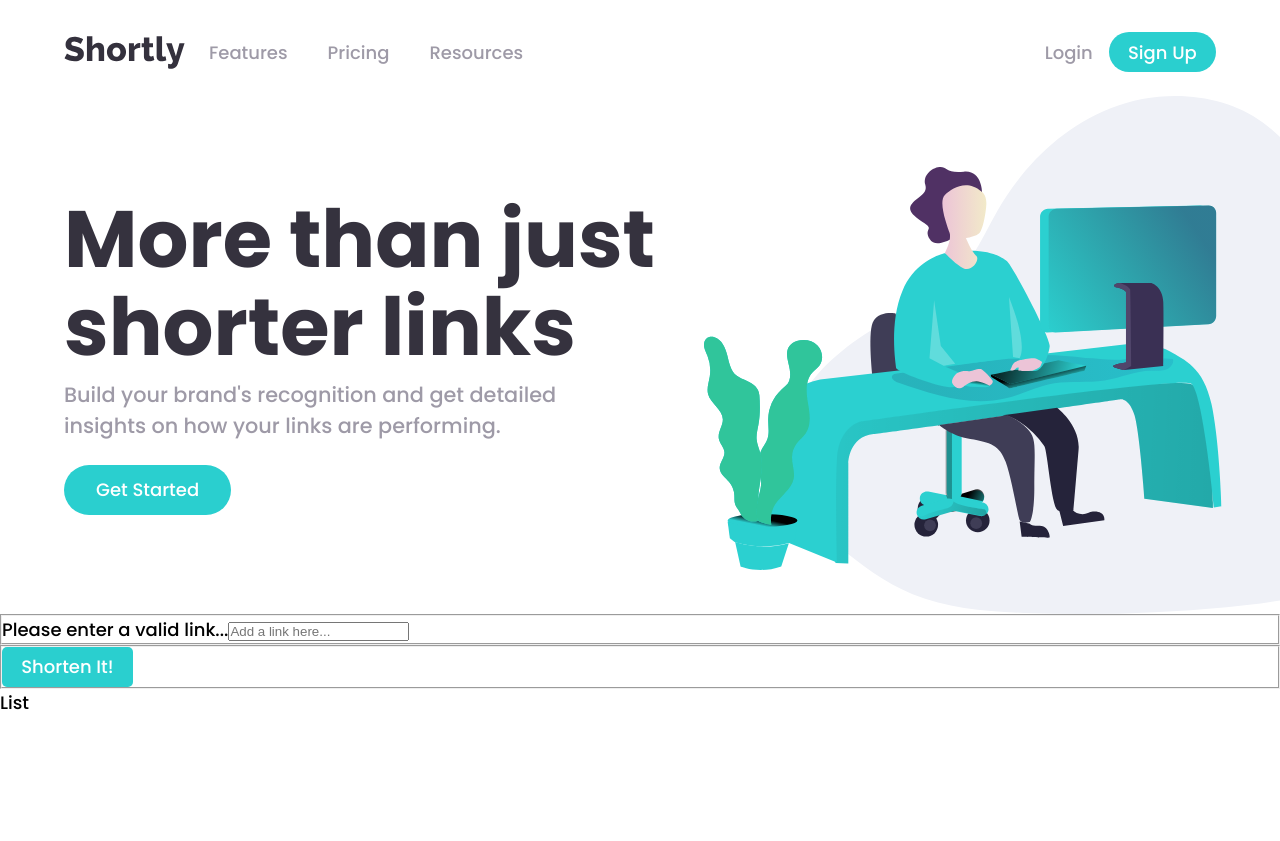
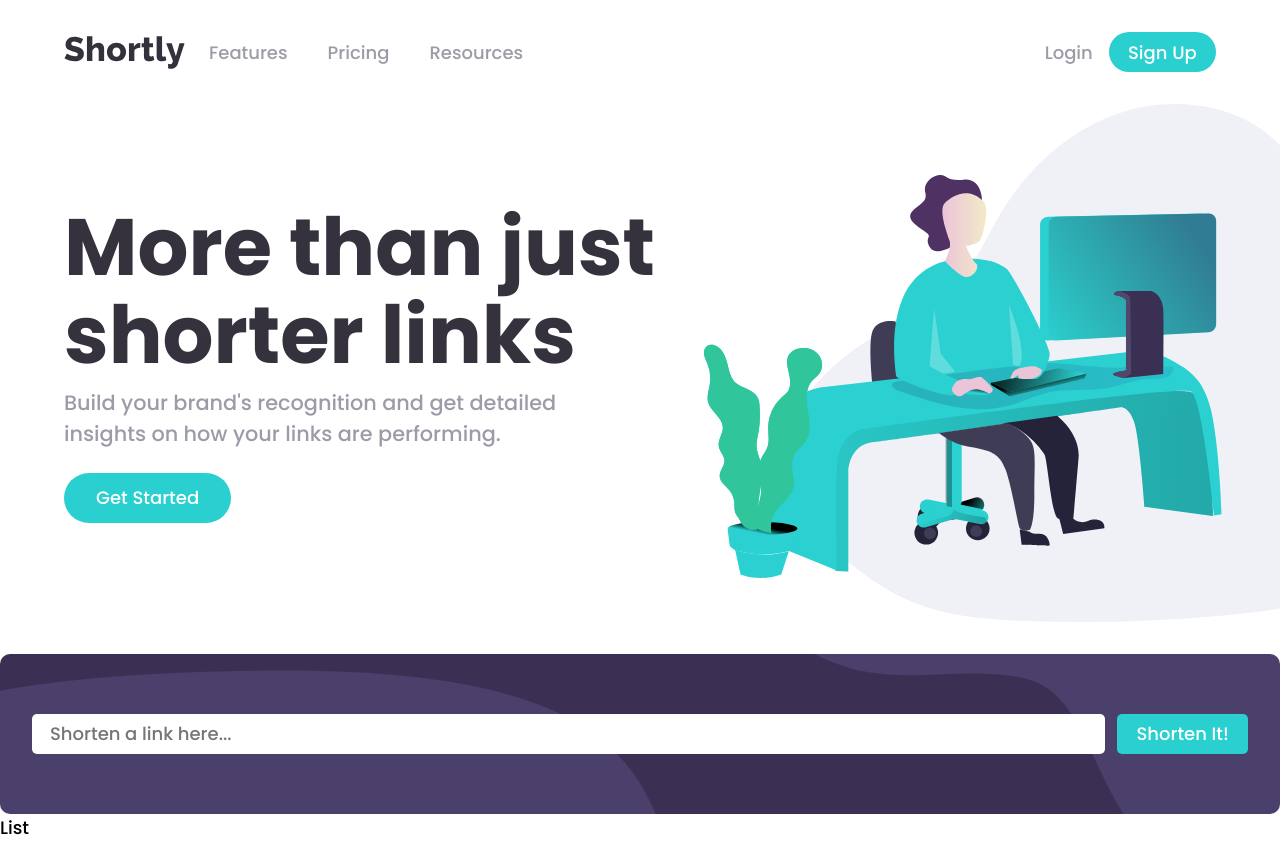
Before and after one commit to flp-pcll/url-shortener-app, a React (Create React App) app: page / in a window 1280 px wide. Before the commit the page ends 800 px from the top, so only its background shows below. Built offline with nearby package versions, Linux system fonts and the light colour scheme.

Commit message:
added Shortener Form

```diff
--- a/src/assets/styles/reset.css
+++ b/src/assets/styles/reset.css
@@ -24,3 +24,8 @@ button {
 svg, img {
     display: block;
 }
+
+fieldset, input {
+    border: none;
+    font: inherit;
+}
--- a/src/components/HeroArea/HeroArea.module.css
+++ b/src/components/HeroArea/HeroArea.module.css
@@ -5,7 +5,7 @@
     position: relative;
     left: 4rem;
     overflow: hidden;
-    margin: 1.5rem 0 0 0;
+    margin: 2rem 0 2rem 0;
 }
 
 @media screen and (max-width: 1000px) {
--- a/src/components/ShortenerArea/ShortenerForm/ShortenerForm.js
+++ b/src/components/ShortenerArea/ShortenerForm/ShortenerForm.js
@@ -1,6 +1,10 @@
-import React from "react";
+import React, { useRef, useState, useEffect } from "react";
 import axios from "axios";
 import Button from "../../UI/Button/Button";
+import Input from "../../UI/Input/Input";
+import Card from "../../UI/Card/Card";
+
+import styles from "./ShortenerForm.module.css";
 
 
 //validate input value;
@@ -8,18 +12,30 @@ import Button from "../../UI/Button/Button";
 //pass the object with the response to Shortener Area in a prop function;
 
 function ShortenerForm() {
+    const inputRef = useRef(null);
+
+    //set state to make http request;
+    const formSubmitHandler = event => {
+        event.preventDefault();
+        console.log(`Submitted: ${inputRef.current.value}`);
+
+        inputRef.current.value = null;
+    };
+
     return (
-        <form>
-            <fieldset>
-                <label htmlFor="linkToShort">
-                    <span>Please enter a valid link...</span>
-                </label>
-                <input id="linkToShort" placeholder="Add a link here..."></input>
-            </fieldset>
-            <fieldset>
-                <Button>Shorten It!</Button>
-            </fieldset>
-        </form>
+        <Card className={styles['shortener-form_card']}>
+            <form className={styles['shortener-form_container']} id="shortenLinkForm" autoComplete="off" noValidate onSubmit={formSubmitHandler}>
+                <fieldset className={styles['shortener-form_controls']} name="Form Controls">
+                    <label style={{display: 'block'}} htmlFor="linkToShort">
+                        {/* <span name="error message">Please enter a valid link...</span> */}
+                    </label>
+                    <Input inputref={inputRef} id="linkToShort" type="text" placeholder="Shorten a link here..." />
+                </fieldset>
+                <fieldset className={styles['shortener-form_actions']} name="Form Actions">
+                    <Button type="submit" isPrimary={false}>Shorten It!</Button>
+                </fieldset>
+            </form>
+        </Card>
     );
 };
 
--- /dev/null
+++ b/src/components/ShortenerArea/ShortenerForm/ShortenerForm.module.css
@@ -0,0 +1,32 @@
+@import url('../../../assets/styles/variables.css');
+
+.shortener-form_card {
+    background-color: var(--dark-violet);
+    background-image: url('../../../assets/images/bg-shorten-desktop.svg');
+    background-position: center;
+    background-size: cover;
+    background-repeat: no-repeat;
+    height: 10rem;
+    border: none;
+    display: flex;
+    align-content: center;
+}
+
+.shortener-form_container {
+    flex-basis: 100%;
+    display: flex;
+    align-items: center;
+    align-content: center;
+    justify-content: center;
+    margin: 0 2rem;
+}
+
+.shortener-form_controls {
+    flex-grow: 1;
+    height: 40px;
+    margin: 0 1rem 0 0;
+}
+
+.shortener-form_actions {
+    margin-left: 1rem;
+}
--- /dev/null
+++ b/src/components/UI/Card/Card.js
@@ -0,0 +1,10 @@
+import React from "react";
+import styles from "./Card.module.css";
+
+function Card(props) {
+    return (
+        <div className={`${props.className} ${styles['card']}`}> {props.children} </div>
+    );
+};
+
+export default Card;
--- /dev/null
+++ b/src/components/UI/Card/Card.module.css
@@ -0,0 +1,4 @@
+.card {
+    border: 2px solid red;
+    border-radius: 10px;
+}
--- /dev/null
+++ b/src/components/UI/Input/Input.js
@@ -0,0 +1,20 @@
+import React from "react";
+import styles from "./Input.module.css";
+
+function Input(props) {
+    return (
+        <input
+            className={`${styles['input']} ${props.className}`}
+            ref={props.inputref}
+            type={props.type}
+            id={props.id}
+            aria-label={props.ariaLabel}
+            placeholder={props.placeholder}
+            onClick={props.onClick}
+            onChange={props.onChange}>
+            {props.children}
+        </input>
+    );
+};
+
+export default Input;
--- /dev/null
+++ b/src/components/UI/Input/Input.module.css
@@ -0,0 +1,12 @@
+.input {
+    width: 100%;
+    height: 36px;
+    border-radius: 5px;
+    border: solid 2px transparent;
+    padding: 0 0 0 1rem;
+}
+
+.input:focus {
+    border: solid 2px transparent;
+
+}
```
Also changed, not shown: src/components/ShortenerArea/ShortenerArea.module.css (added).
